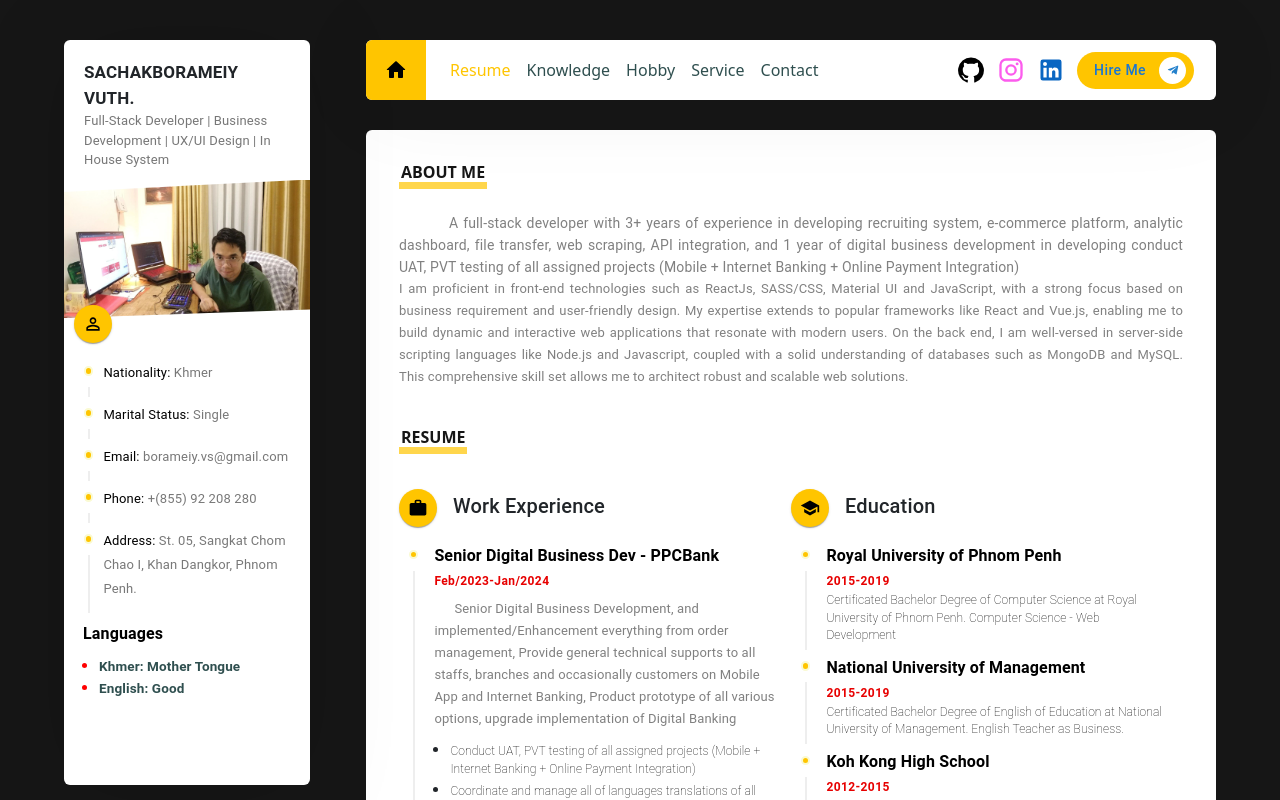
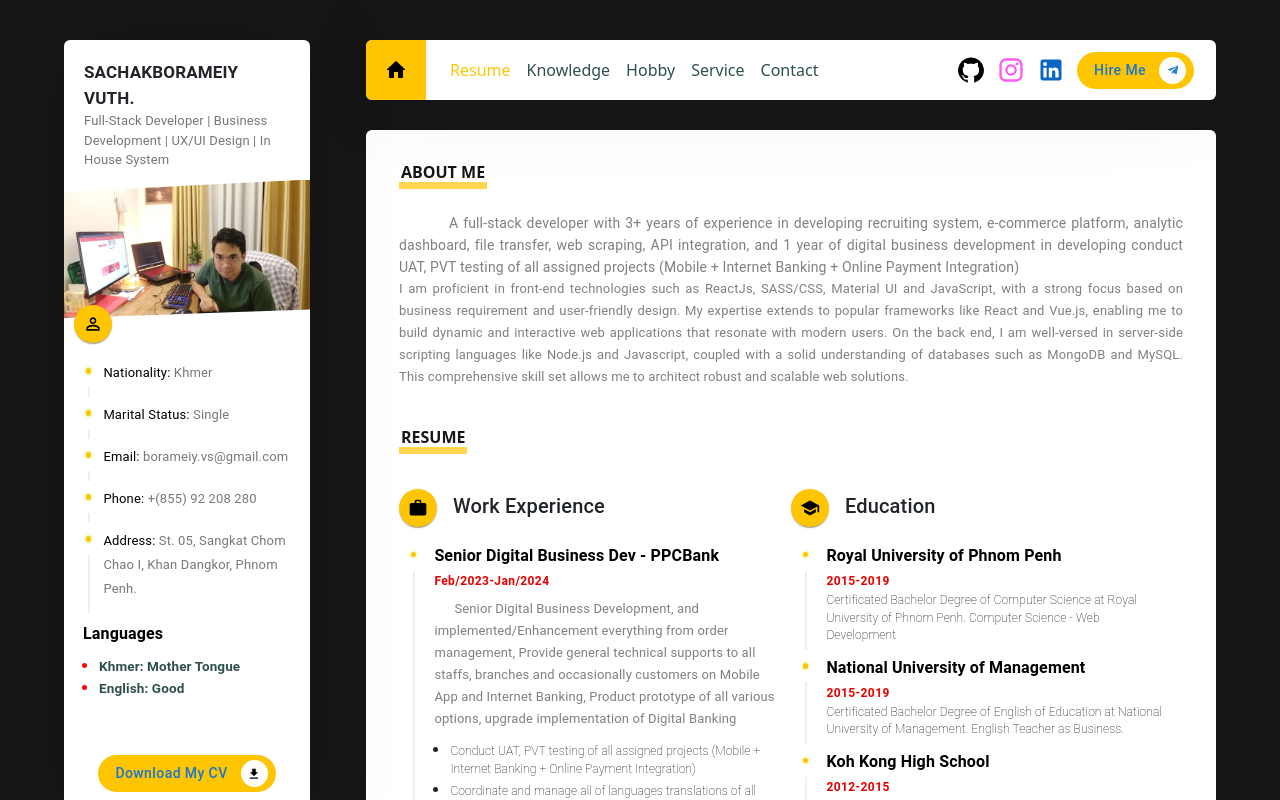
Before and after one commit to Sachakborameiy/Portfolio, a React (Create React App) app: page / in a window 1280 px wide. Shown: the top 800 px of the page. Built offline with nearby package versions, Linux system fonts and the light colour scheme.

Commit message:
add button download CV for more detail in profile

```diff
--- a/package.json
+++ b/package.json
@@ -13,11 +13,13 @@
     "@testing-library/user-event": "^13.5.0",
     "bootstrap": "^5.3.2",
     "dotenv": "^16.4.1",
+    "file-saver": "^2.0.5",
     "node-telegram-bot-api": "^0.64.0",
     "react": "^18.2.0",
     "react-bootstrap": "^2.9.2",
     "react-dom": "^18.2.0",
     "react-helmet": "^6.1.0",
+    "react-pdf": "^7.7.0",
     "react-router-dom": "^6.21.2",
     "react-scripts": "5.0.1",
     "sass": "^1.69.7",
--- a/src/components/Buttons/Button.js
+++ b/src/components/Buttons/Button.js
@@ -1,11 +1,21 @@
 import React from 'react';
 import { Button } from '@mui/material';
 import './Button.scss';
+import { saveAs } from 'file-saver';
 
 const CustomButton = ({ text, icon }) => {
 
+    const handleDownload = () => {
+        const pdfBlob = new Blob(['This is the content of the PDF file.'], { type: 'CV_Vuth_Sachakborameiy_2024.pdf' });
+
+        // Trigger download using FileSaver
+        saveAs(pdfBlob, 'CV_Vuth_Sachakborameiy_2024.pdf');
+    };
+
     return (
-        <Button className='custom_btn' endIcon={ icon ? <div className='btn_icon_container'>{icon}</div> : null }></Button>
+        <Button onClick={handleDownload} className='custom_btn' endIcon={ icon ? <div className='btn_icon_container'>{icon}</div> : null }>
+            <span className='btn_text'>{text}</span>
+        </Button>
     );
 };
 
--- a/src/components/Profile/Profile.js
+++ b/src/components/Profile/Profile.js
@@ -1,10 +1,11 @@
 import React from 'react';
-import { Typography, List, ListItem } from '@mui/material';
+import { Typography, List, ListItem, Button } from '@mui/material';
 import './Profile.scss';
 import resumeData from '../../utils/resumeData';
 import { GetApp, PersonOutlineOutlined } from '@mui/icons-material';
 import { TimelineContent, TimelineItem } from '@mui/lab';
 import CustomTimeLine, {CustomTimeLineSeparator} from '../Timeline/CustomTimeLine';
+import CustomButton from '../Buttons/Button';
 
 const CustomTimeLineItem = ({ title, text, link }) => {
 
@@ -30,7 +31,7 @@ const CustomTimeLineItem = ({ title, text, link }) => {
     );
 };
 
-const Profile = ({ text, icon }) => {
+const Profile = () => {
 
     return (
         <div className='profile container_shadow'>
@@ -72,9 +73,9 @@ const Profile = ({ text, icon }) => {
                     </div>
                 </CustomTimeLine>
                 <br/>
-                {/* <div className={'button_container'}>
-                    <CustomButton text={'Download My Bio'} icon={<GetApp/>} />
-                </div> */}
+                <div className={'button_container'}>
+                    <CustomButton  text={'Download My CV'} icon={<GetApp/>} />
+                </div>
 
             </div>
         </div>
```
Also changed, not shown: 2 other files (tests, documents, lock files or other folders).
